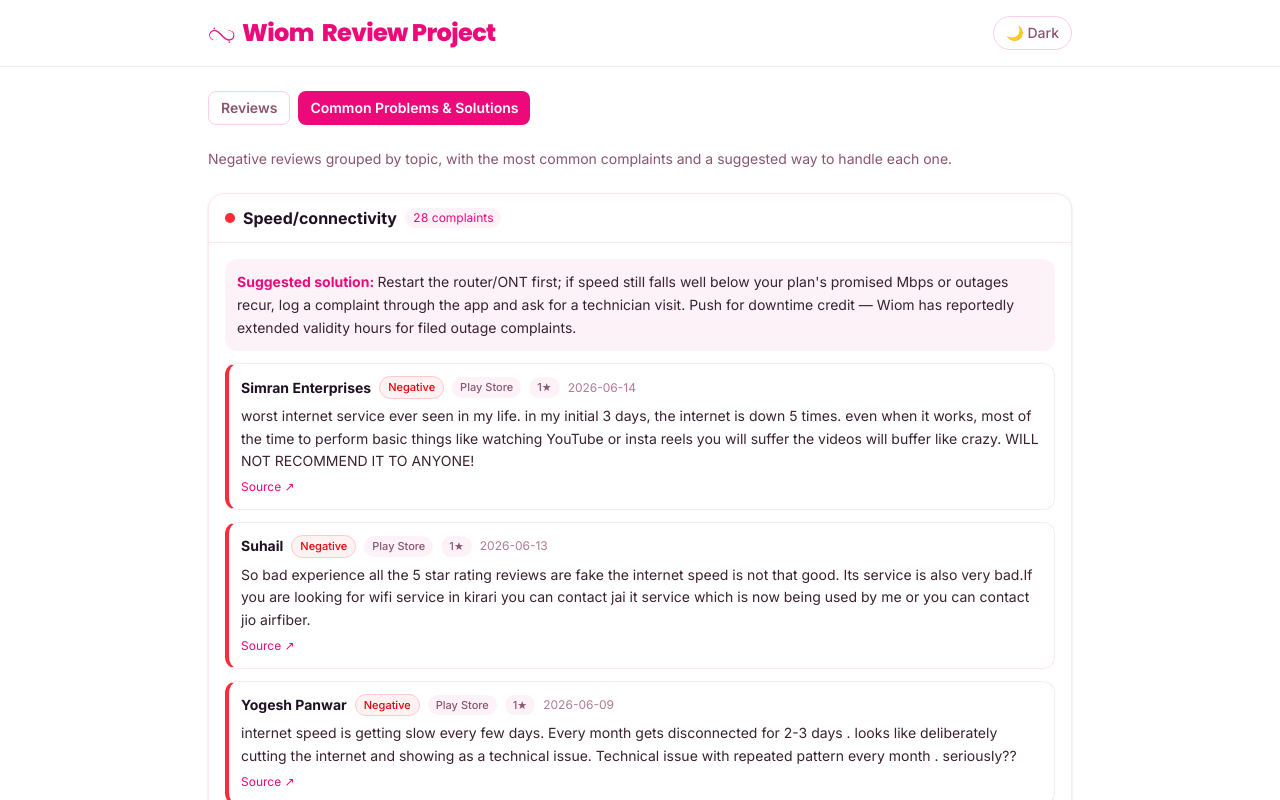
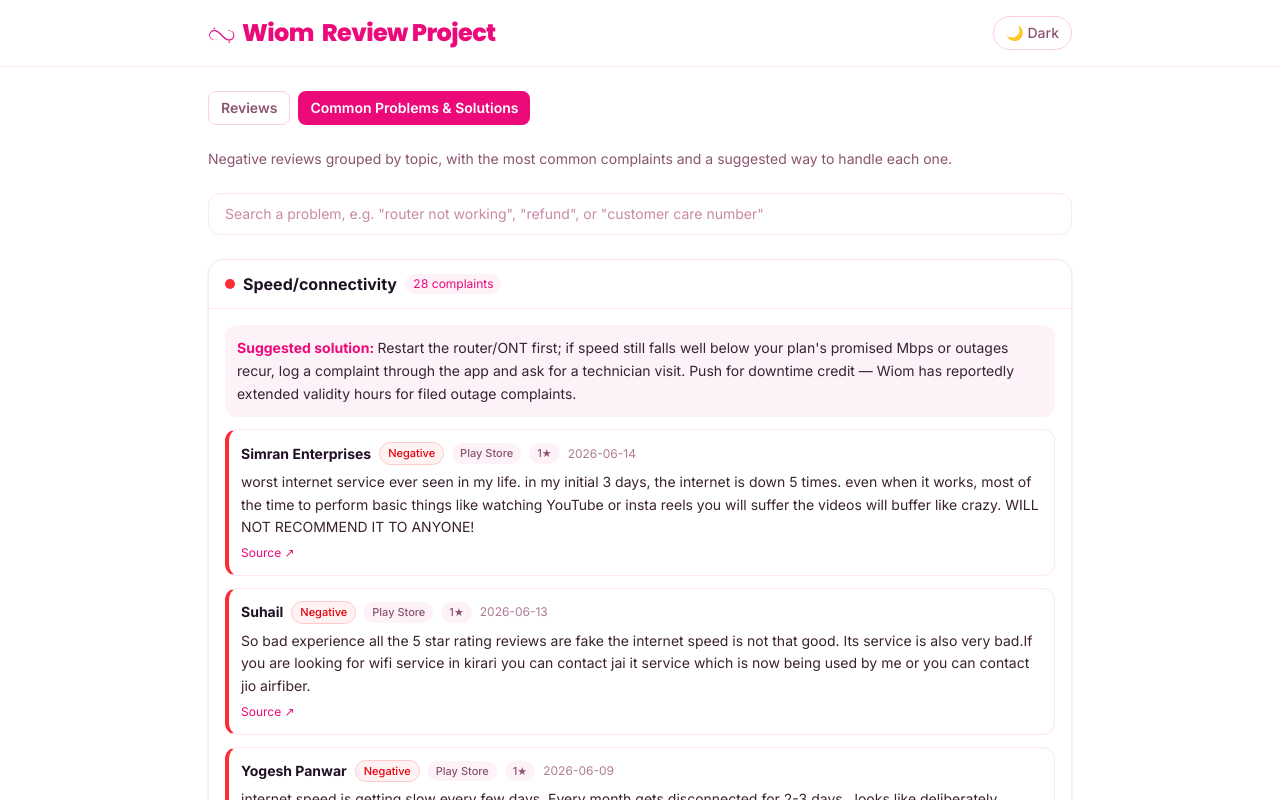
Before and after one commit to MC-git-lab/Wiom-review, a Next.js app: page / in a window 1280 px wide. Both pictures are taken after a click on the button "Common Problems & Solutions". Shown: the top 800 px of the page. Built offline with nearby package versions, Linux system fonts and the light colour scheme.

Commit message:
Add keyword search to Common Problems & Solutions, with FAQ entries for contact info, cancellation, and billing errors

```diff
--- a/app/Dashboard.tsx
+++ b/app/Dashboard.tsx
@@ -181,7 +181,122 @@ const TOPIC_SOLUTIONS: Record<string, string> = {
     "If the app freezes during recharge/payment, force-close and retry, or recharge via the Wiom website as a fallback instead of the app. Report the crash with your device model so it can be fixed in an update.",
 };
 
+// Extra synonyms/phrases per topic so the search bar catches more ways a user might phrase the same problem.
+const TOPIC_KEYWORDS: Record<string, string[]> = {
+  "Speed/connectivity": [
+    "slow internet",
+    "no internet",
+    "wifi down",
+    "connection drop",
+    "buffering",
+    "lag",
+    "outage",
+    "router restart",
+    "ont light",
+    "low speed",
+    "disconnect",
+    "network down",
+    "signal",
+    "bandwidth",
+    "fup",
+    "data cap",
+    "throttle",
+  ],
+  "Customer support": [
+    "contact",
+    "phone number",
+    "customer care number",
+    "support number",
+    "email",
+    "email id",
+    "helpline",
+    "no response",
+    "call not answered",
+    "complaint not resolved",
+    "escalate",
+    "ticket",
+    "live chat",
+    "social media",
+    "fake number",
+  ],
+  Installation: [
+    "install",
+    "new connection",
+    "technician",
+    "engineer visit",
+    "setup fee",
+    "advance payment",
+    "delay",
+    "router not delivered",
+    "shifting",
+    "relocation",
+    "address change",
+  ],
+  "Recharge & billing": [
+    "recharge",
+    "bill",
+    "payment failed",
+    "wrong deduction",
+    "refund",
+    "cancel plan",
+    "cancellation",
+    "security deposit",
+    "plan change",
+    "validity",
+    "billing cycle",
+    "double charge",
+    "kyc",
+  ],
+  "App bugs": [
+    "app crash",
+    "app not working",
+    "app freeze",
+    "login issue",
+    "otp not received",
+    "update",
+    "bug",
+    "error",
+  ],
+};
+
+// Standalone FAQ entries for things that may not be tied to any single review topic,
+// e.g. asking how to reach support when there isn't enough negative-review data yet.
+const FAQ_ENTRIES: { question: string; keywords: string[]; answer: string }[] = [
+  {
+    question: "How do I find Wiom's official phone number or email?",
+    keywords: [
+      "phone number",
+      "contact number",
+      "customer care number",
+      "support number",
+      "helpline",
+      "email",
+      "email id",
+      "email address",
+      "contact",
+      "reach support",
+      "official number",
+    ],
+    answer:
+      "Use the contact details listed inside the Wiom app (Help/Support section) or on Wiom's official website — don't rely on phone numbers shared in app store reviews or comments, several reviewers reported fake/third-party numbers posing as Wiom support. The app's in-built support chat and Wiom's verified social media handles are the most reliable channels for a traceable response.",
+  },
+  {
+    question: "How do I cancel my plan or get a refund?",
+    keywords: ["cancel", "cancellation", "refund", "money back", "deposit", "advance"],
+    answer:
+      "Raise a cancellation/refund request through the app's support section and keep the ticket ID — get any refund timeline confirmed in writing. If it isn't actioned within a few days, escalate through Wiom's official social media handles rather than waiting on repeat calls.",
+  },
+  {
+    question: "Why was I charged the wrong amount or charged twice?",
+    keywords: ["wrong amount", "double charge", "overcharged", "deducted", "billing error"],
+    answer:
+      "Save the payment confirmation/screenshot and raise it immediately through the app rather than waiting for the next billing cycle — Wiom's billing cycle runs 28 days, not a calendar month, which is a common source of confusion.",
+  },
+];
+
 function ProblemsAndSolutions({ reviews }: { reviews: Review[] }) {
+  const [query, setQuery] = useState("");
+
   const byTopic = useMemo(() => {
     const map: Record<string, Review[]> = {};
     for (const t of TOPIC_ORDER) map[t] = [];
@@ -196,13 +311,77 @@ function ProblemsAndSolutions({ reviews }: { reviews: Review[] }) {
     [byTopic]
   );
 
+  const matches = useMemo(() => {
+    const q = query.trim().toLowerCase();
+    if (!q) return null;
+    const terms = q.split(/\s+/).filter(Boolean);
+
+    const topics = order
+      .map((t) => {
+        const haystack = `${t} ${TOPIC_SOLUTIONS[t]} ${(TOPIC_KEYWORDS[t] ?? []).join(" ")} ${byTopic[t]
+          .map((r) => r.text)
+          .join(" ")}`.toLowerCase();
+        const score = terms.reduce((sum, term) => sum + (haystack.includes(term) ? 1 : 0), 0);
+        return { topic: t, score };
+      })
+      .filter((m) => m.score > 0)
+      .sort((a, b) => b.score - a.score)
+      .map((m) => m.topic);
+
+    const faqs = FAQ_ENTRIES
+      .map((f) => {
+        const haystack = `${f.question} ${f.keywords.join(" ")}`.toLowerCase();
+        const score = terms.reduce((sum, term) => sum + (haystack.includes(term) ? 1 : 0), 0);
+        return { faq: f, score };
+      })
+      .filter((m) => m.score > 0)
+      .sort((a, b) => b.score - a.score)
+      .map((m) => m.faq);
+
+    return { topics, faqs };
+  }, [query, order, byTopic]);
+
+  const visibleTopics = matches?.topics ?? order;
+  const visibleFaqs = matches?.faqs ?? [];
+  const resultCount = matches ? matches.topics.length + matches.faqs.length : null;
+
   return (
     <div className="space-y-6">
       <p className="text-sm text-[#8a5570] dark:text-neutral-400">
         Negative reviews grouped by topic, with the most common complaints and a suggested way to handle each one.
       </p>
+      <input
+        type="text"
+        value={query}
+        onChange={(e) => setQuery(e.target.value)}
+        placeholder="Search a problem, e.g. &quot;router not working&quot;, &quot;refund&quot;, or &quot;customer care number&quot;"
+        className="w-full rounded-xl border border-pink-100 bg-white px-4 py-2.5 text-sm placeholder:text-[#c98aa6] focus:outline-none focus:ring-2 focus:ring-[#ec0a7a] dark:border-neutral-700 dark:bg-neutral-900 dark:text-white dark:placeholder:text-neutral-500"
+      />
+      {resultCount !== null && (
+        <p className="text-xs text-[#8a5570] dark:text-neutral-400">
+          {resultCount > 0
+            ? `${resultCount} matching result${resultCount > 1 ? "s" : ""} for "${query}"`
+            : `No matching results for "${query}"`}
+        </p>
+      )}
+      {visibleFaqs.length > 0 && (
+        <div className="space-y-3">
+          {visibleFaqs.map((f) => (
+            <div
+              key={f.question}
+              className="rounded-2xl border border-pink-100 bg-white p-4 shadow-sm dark:border-neutral-700 dark:bg-neutral-900"
+            >
+              <h2 className="text-base font-bold">{f.question}</h2>
+              <div className="mt-2 rounded-xl bg-pink-50 p-3 text-sm leading-relaxed text-[#3a2230] dark:bg-neutral-800 dark:text-neutral-200">
+                <strong className="text-[#ec0a7a] dark:text-pink-300">Suggested solution: </strong>
+                {f.answer}
+              </div>
+            </div>
+          ))}
+        </div>
+      )}
       <div className="space-y-6">
-        {order.map((t) => (
+        {visibleTopics.map((t) => (
           <ProblemCard key={t} topic={t} reviews={byTopic[t]} />
         ))}
       </div>
```
